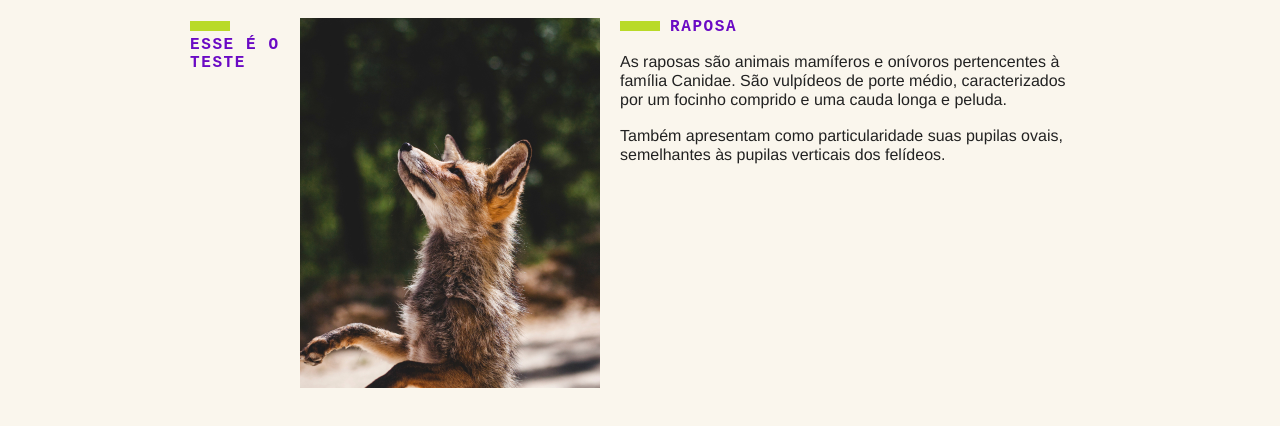
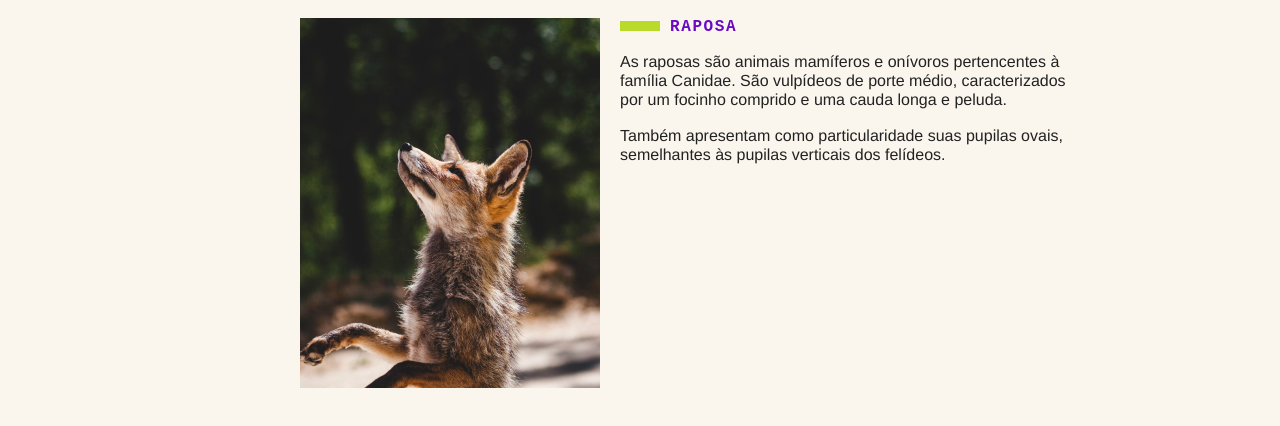
Before and after one commit to victortp1305/testeAnimais, a website built with webpack: page index.html in a window 1280 px wide. Shown: the part 340-766 px from the top of the page. Built offline with nearby package versions, Linux system fonts and the light colour scheme; no server answers.

Commit message:
concerto

```diff
--- a/index.html
+++ b/index.html
@@ -33,7 +33,6 @@
     </nav>
     <section class="grid-section animais" data-anime="scroll" id="animais">
       <h1 class="titulo">Animais Fantásticos</h1>
-      <h2>Esse é o teste</h2>
       <ul class="animais-lista" data-tab="menu">
         <li>
           <img src="img/imagem1.jpg">
```
